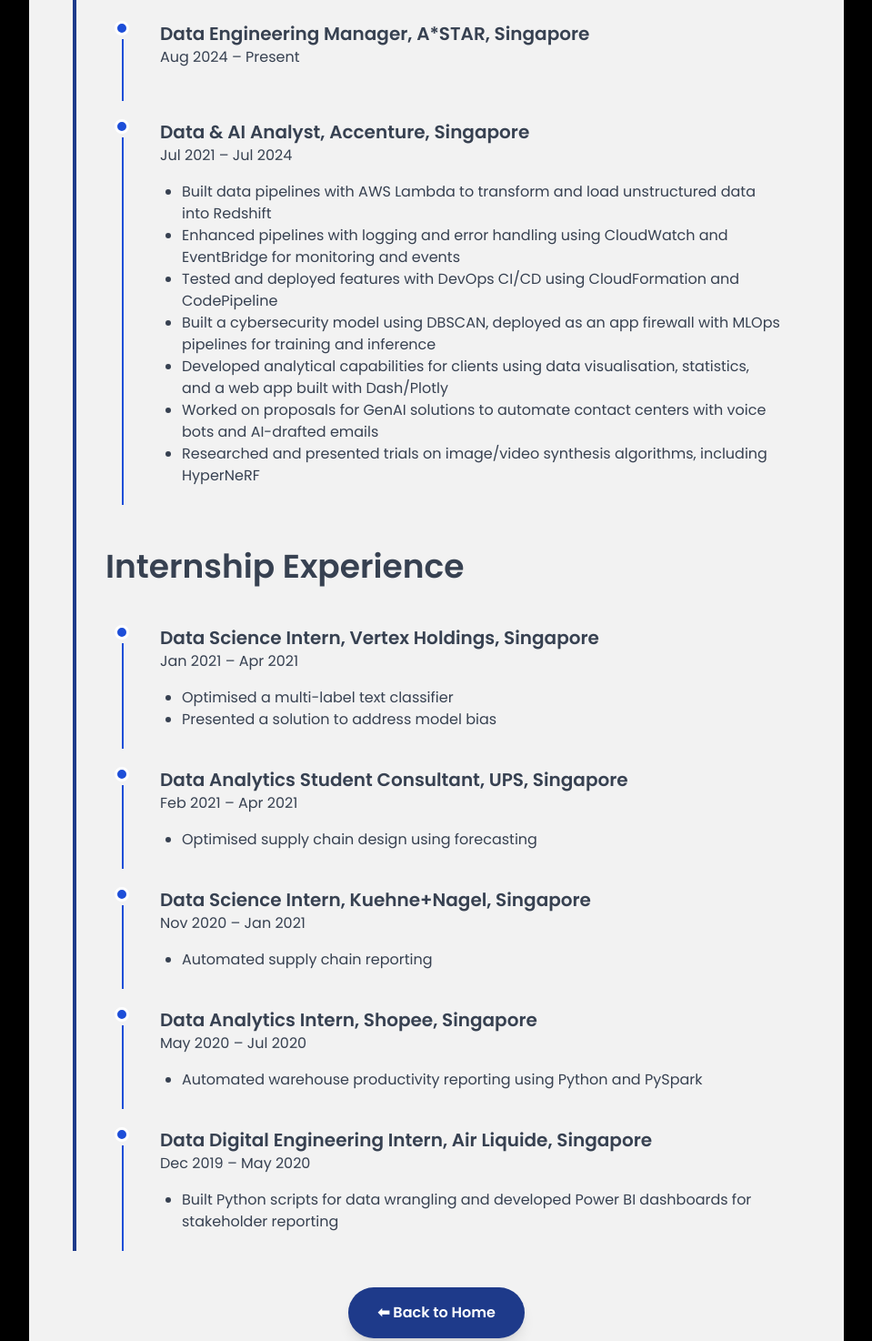
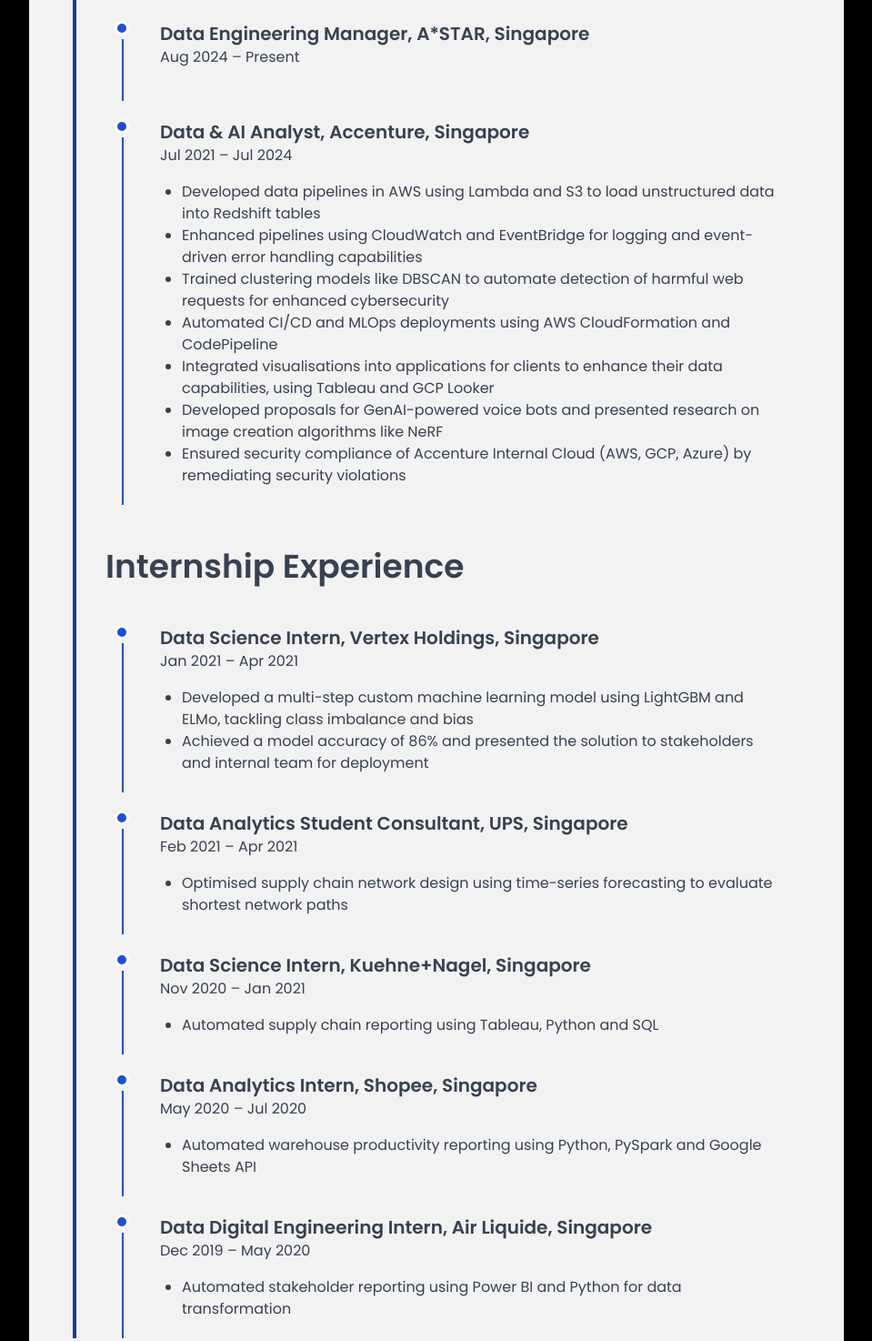
Before and after one commit to jonasnjx/portfolio_site, a plain HTML site: page resume.html in a window 1280 px wide. Shown: the part 273-1747 px from the top of the page at 91% size, without its empty margins (160-1119 px from the left). Drawn offline with nearby package versions, Linux system fonts and the light colour scheme.

Commit message:
edit resume

```diff
--- a/resume.html
+++ b/resume.html
@@ -60,13 +60,13 @@
                     <h3 class="text-xl font-bold">Data & AI Analyst, Accenture, Singapore</h3>
                     <p class="text-gray-700 mb-4">Jul 2021 – Jul 2024</p>
                     <ul class="list-disc pl-6">
-                        <li>Built data pipelines with AWS Lambda to transform and load unstructured data into Redshift</li>
-                        <li>Enhanced pipelines with logging and error handling using CloudWatch and EventBridge for monitoring and events</li>
-                        <li>Tested and deployed features with DevOps CI/CD using CloudFormation and CodePipeline</li>
-                        <li>Built a cybersecurity model using DBSCAN, deployed as an app firewall with MLOps pipelines for training and inference</li>
-                        <li>Developed analytical capabilities for clients using data visualisation, statistics, and a web app built with Dash/Plotly</li>
-                        <li>Worked on proposals for GenAI solutions to automate contact centers with voice bots and AI-drafted emails</li>
-                        <li>Researched and presented trials on image/video synthesis algorithms, including HyperNeRF</li>
+                        <li>Developed data pipelines in AWS using Lambda and S3 to load unstructured data into Redshift tables</li>
+                        <li>Enhanced pipelines using CloudWatch and EventBridge for logging and event-driven error handling capabilities</li>
+                        <li>Trained clustering models like DBSCAN to automate detection of harmful web requests for enhanced cybersecurity</li>
+                        <li>Automated CI/CD and MLOps deployments using AWS CloudFormation and CodePipeline</li>
+                        <li>Integrated visualisations into applications for clients to enhance their data capabilities, using Tableau and GCP Looker</li>
+                        <li>Developed proposals for GenAI-powered voice bots and presented research on image creation algorithms like NeRF</li>
+                        <li>Ensured security compliance of Accenture Internal Cloud (AWS, GCP, Azure) by remediating security violations</li>
                     </ul>
                     </ul>
                 </div>
@@ -76,36 +76,36 @@
                     <h3 class="text-xl font-bold">Data Science Intern, Vertex Holdings, Singapore</h3>
                     <p class="text-gray-700 mb-4">Jan 2021 – Apr 2021</p>
                     <ul class="list-disc pl-6">
-                        <li>Optimised a multi-label text classifier</li>
-                        <li>Presented a solution to address model bias</li>
+                        <li>Developed a multi-step custom machine learning model using LightGBM and ELMo, tackling class imbalance and bias</li>
+                        <li>Achieved a model accuracy of 86% and presented the solution to stakeholders and internal team for deployment</li>
                     </ul>
                 </div>
                 <div class="timeline-item">
                     <h3 class="text-xl font-bold">Data Analytics Student Consultant, UPS, Singapore</h3>
                     <p class="text-gray-700 mb-4">Feb 2021 – Apr 2021</p>
                     <ul class="list-disc pl-6">
-                        <li>Optimised supply chain design using forecasting</li>
+                        <li>Optimised supply chain network design using time-series forecasting to evaluate shortest network paths</li>
                     </ul>
                 </div>
                 <div class="timeline-item">
                     <h3 class="text-xl font-bold">Data Science Intern, Kuehne+Nagel, Singapore</h3>
                     <p class="text-gray-700 mb-4">Nov 2020 – Jan 2021</p>
                     <ul class="list-disc pl-6">
-                        <li>Automated supply chain reporting</li>
+                        <li>Automated supply chain reporting using Tableau, Python and SQL</li>
                     </ul>
                 </div>
                 <div class="timeline-item">
                     <h3 class="text-xl font-bold">Data Analytics Intern, Shopee, Singapore</h3>
                     <p class="text-gray-700 mb-4">May 2020 – Jul 2020</p>
                     <ul class="list-disc pl-6">
-                        <li>Automated warehouse productivity reporting using Python and PySpark</li>
+                        <li>Automated warehouse productivity reporting using Python, PySpark and Google Sheets API</li>
                     </ul>
                 </div>
                 <div class="timeline-item">
                     <h3 class="text-xl font-bold">Data Digital Engineering Intern, Air Liquide, Singapore</h3>
                     <p class="text-gray-700 mb-4">Dec 2019 – May 2020</p>
                     <ul class="list-disc pl-6">
-                        <li>Built Python scripts for data wrangling and developed Power BI dashboards for stakeholder reporting</li>
+                        <li>Automated stakeholder reporting using Power BI and Python for data transformation</li>
                     </ul>
                 </div>
             </div>
```
